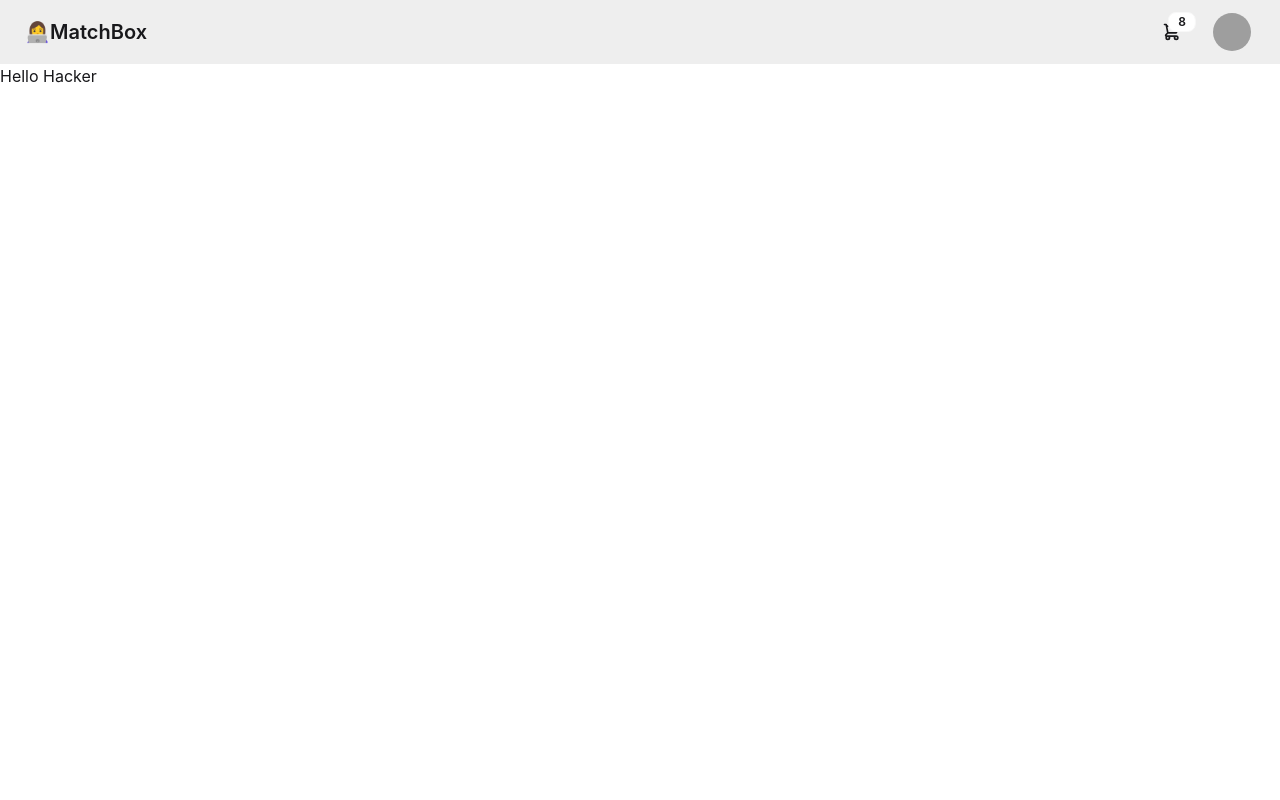
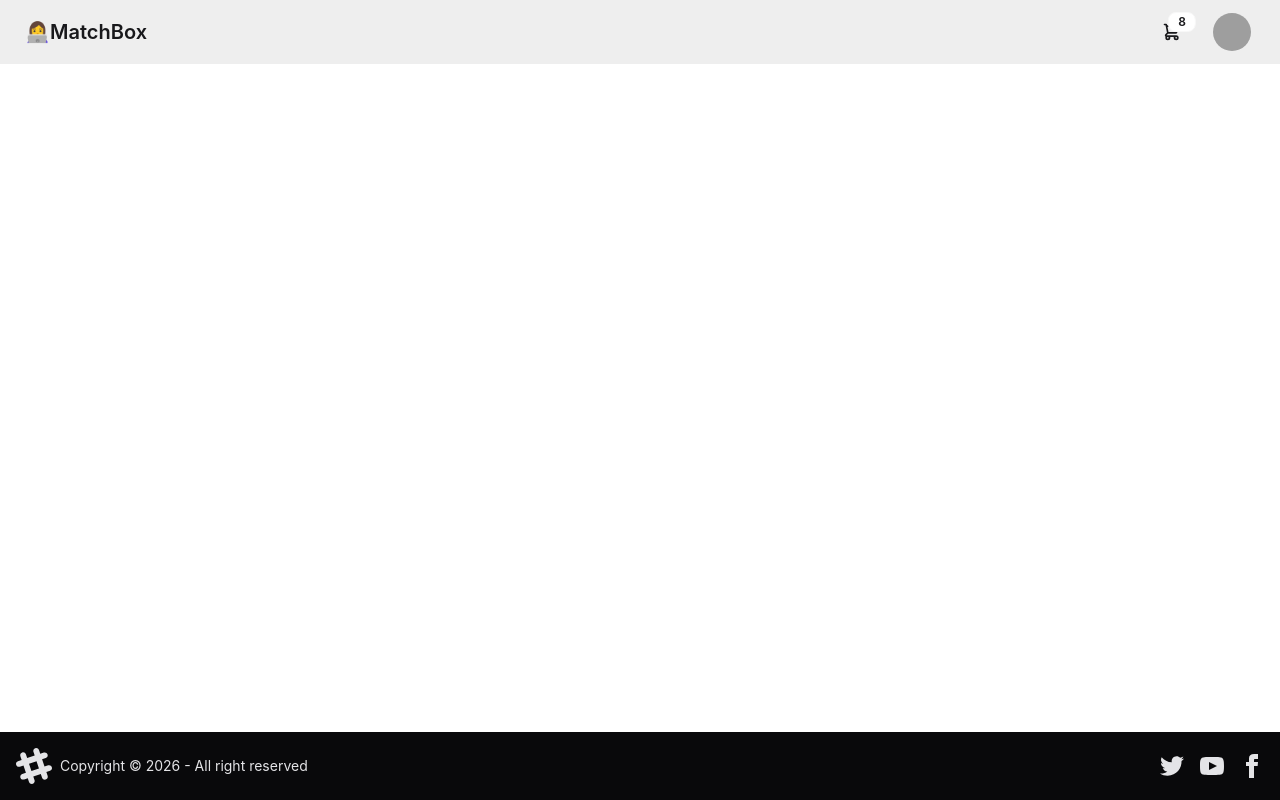
Before and after one commit to abhishekcha/matchbox_web, a React (Vite) app: page / in a window 1280 px wide. Built offline with nearby package versions, Linux system fonts and the light colour scheme; grey boxes are pictures that could not be loaded.

Commit message:
Implement routing and layout components: add NavBar, Body, Footer, and Login/Profile pages

```diff
--- a/package.json
+++ b/package.json
@@ -13,6 +13,7 @@
     "@tailwindcss/vite": "^4.2.2",
     "react": "^19.2.4",
     "react-dom": "^19.2.4",
+    "react-router": "^7.13.2",
     "tailwindcss": "^4.2.2"
   },
   "devDependencies": {
--- a/src/App.jsx
+++ b/src/App.jsx
@@ -1,57 +1,19 @@
+import { BrowserRouter, Routes, Route } from "react-router";
 import { useState } from "react";
+import NavBar from "./NavBar";
+import Body from "./Body";
+import Profile from "./Profile";
+import Login from "./Login";
 function App() {
-  const [count, setCount] = useState(0);
   return (
-    <div>
-      <div className="navbar bg-base-300">
-  <div className="flex-1">
-    <a className="btn btn-ghost text-xl">👩‍💻MatchBox</a>
-  </div>
-  <div className="flex-none">
-    <div className="dropdown dropdown-end">
-      <div tabIndex={0} role="button" className="btn btn-ghost btn-circle">
-        <div className="indicator">
-          <svg xmlns="http://www.w3.org/2000/svg" className="h-5 w-5" fill="none" viewBox="0 0 24 24" stroke="currentColor"> <path strokeLinecap="round" strokeLinejoin="round" strokeWidth="2" d="M3 3h2l.4 2M7 13h10l4-8H5.4M7 13L5.4 5M7 13l-2.293 2.293c-.63.63-.184 1.707.707 1.707H17m0 0a2 2 0 100 4 2 2 0 000-4zm-8 2a2 2 0 11-4 0 2 2 0 014 0z" /> </svg>
-          <span className="badge badge-sm indicator-item">8</span>
-        </div>
-      </div>
-      <div
-        tabIndex={0}
-        className="card card-compact dropdown-content bg-base-100 z-1 mt-3 w-52 shadow">
-        <div className="card-body">
-          <span className="text-lg font-bold">8 Items</span>
-          <span className="text-info">Subtotal: $999</span>
-          <div className="card-actions">
-            <button className="btn btn-primary btn-block">View cart</button>
-          </div>
-        </div>
-      </div>
-    </div>
-    <div className="dropdown dropdown-end mx-5">
-      <div tabIndex={0} role="button" className="btn btn-ghost btn-circle avatar">
-        <div className="w-10 rounded-full">
-          <img
-            alt="Tailwind CSS Navbar component"
-            src="https://img.daisyui.com/images/stock/photo-1534528741775-53994a69daeb.webp" />
-        </div>
-      </div>
-      <ul
-        tabIndex="-1"
-        className="menu menu-sm dropdown-content bg-base-100 rounded-box z-1 mt-3 w-52 p-2 shadow">
-        <li>
-          <a className="justify-between">
-            Profile
-            <span className="badge">New</span>
-          </a>
-        </li>
-        <li><a>Settings</a></li>
-        <li><a>Logout</a></li>
-      </ul>
-    </div>
-  </div>
-</div>
-      <h1>Hello Hacker</h1>
-    </div>
+    <BrowserRouter basename="/">
+      <Routes>
+        <Route path="/" element={<Body />}>
+          <Route path="/login" element={<Login />} />
+          <Route path="/profile" element={<Profile />} />
+        </Route>
+      </Routes>
+    </BrowserRouter>
   );
 }
 export default App;
--- /dev/null
+++ b/src/Body.jsx
@@ -0,0 +1,15 @@
+import React from 'react'
+import NavBar from './NavBar'
+import { Outlet } from 'react-router'
+import Footer from './Footer'
+
+const Body = () => {
+  return (
+    <div>
+    <NavBar/>
+    <Outlet/>
+    <Footer/>
+    </div>
+  )
+}
+export default Body;
--- /dev/null
+++ b/src/Footer.jsx
@@ -0,0 +1,59 @@
+import React from 'react'
+
+const Footer = () => {
+  return (
+    <footer className="footer sm:footer-horizontal bg-neutral text-neutral-content p-4 fixed bottom-0">
+  <aside className="grid-flow-col items-center">
+    <svg
+      width="36"
+      height="36"
+      viewBox="0 0 24 24"
+      xmlns="http://www.w3.org/2000/svg"
+      fillRule="evenodd"
+      clipRule="evenodd"
+      className="fill-current">
+      <path
+        d="M22.672 15.226l-2.432.811.841 2.515c.33 1.019-.209 2.127-1.23 2.456-1.15.325-2.148-.321-2.463-1.226l-.84-2.518-5.013 1.677.84 2.517c.391 1.203-.434 2.542-1.831 2.542-.88 0-1.601-.564-1.86-1.314l-.842-2.516-2.431.809c-1.135.328-2.145-.317-2.463-1.229-.329-1.018.211-2.127 1.231-2.456l2.432-.809-1.621-4.823-2.432.808c-1.355.384-2.558-.59-2.558-1.839 0-.817.509-1.582 1.327-1.846l2.433-.809-.842-2.515c-.33-1.02.211-2.129 1.232-2.458 1.02-.329 2.13.209 2.461 1.229l.842 2.515 5.011-1.677-.839-2.517c-.403-1.238.484-2.553 1.843-2.553.819 0 1.585.509 1.85 1.326l.841 2.517 2.431-.81c1.02-.33 2.131.211 2.461 1.229.332 1.018-.21 2.126-1.23 2.456l-2.433.809 1.622 4.823 2.433-.809c1.242-.401 2.557.484 2.557 1.838 0 .819-.51 1.583-1.328 1.847m-8.992-6.428l-5.01 1.675 1.619 4.828 5.011-1.674-1.62-4.829z"></path>
+    </svg>
+    <p>Copyright © {new Date().getFullYear()} - All right reserved</p>
+  </aside>
+  <nav className="grid-flow-col gap-4 md:place-self-center md:justify-self-end">
+    <a>
+      <svg
+        xmlns="http://www.w3.org/2000/svg"
+        width="24"
+        height="24"
+        viewBox="0 0 24 24"
+        className="fill-current">
+        <path
+          d="M24 4.557c-.883.392-1.832.656-2.828.775 1.017-.609 1.798-1.574 2.165-2.724-.951.564-2.005.974-3.127 1.195-.897-.957-2.178-1.555-3.594-1.555-3.179 0-5.515 2.966-4.797 6.045-4.091-.205-7.719-2.165-10.148-5.144-1.29 2.213-.669 5.108 1.523 6.574-.806-.026-1.566-.247-2.229-.616-.054 2.281 1.581 4.415 3.949 4.89-.693.188-1.452.232-2.224.084.626 1.956 2.444 3.379 4.6 3.419-2.07 1.623-4.678 2.348-7.29 2.04 2.179 1.397 4.768 2.212 7.548 2.212 9.142 0 14.307-7.721 13.995-14.646.962-.695 1.797-1.562 2.457-2.549z"></path>
+      </svg>
+    </a>
+    <a>
+      <svg
+        xmlns="http://www.w3.org/2000/svg"
+        width="24"
+        height="24"
+        viewBox="0 0 24 24"
+        className="fill-current">
+        <path
+          d="M19.615 3.184c-3.604-.246-11.631-.245-15.23 0-3.897.266-4.356 2.62-4.385 8.816.029 6.185.484 8.549 4.385 8.816 3.6.245 11.626.246 15.23 0 3.897-.266 4.356-2.62 4.385-8.816-.029-6.185-.484-8.549-4.385-8.816zm-10.615 12.816v-8l8 3.993-8 4.007z"></path>
+      </svg>
+    </a>
+    <a>
+      <svg
+        xmlns="http://www.w3.org/2000/svg"
+        width="24"
+        height="24"
+        viewBox="0 0 24 24"
+        className="fill-current">
+        <path
+          d="M9 8h-3v4h3v12h5v-12h3.642l.358-4h-4v-1.667c0-.955.192-1.333 1.115-1.333h2.885v-5h-3.808c-3.596 0-5.192 1.583-5.192 4.615v3.385z"></path>
+      </svg>
+    </a>
+  </nav>
+</footer>
+  )
+}
+
+export default Footer
--- /dev/null
+++ b/src/Login.jsx
@@ -0,0 +1,8 @@
+import React from 'react'
+const Login = () => {
+  return (
+    <div>Login</div>
+  )
+}
+
+export default Login
--- /dev/null
+++ b/src/NavBar.jsx
@@ -0,0 +1,55 @@
+import React from 'react'
+
+const NavBar = () => {
+  return (
+     <div className="navbar bg-base-300">
+  <div className="flex-1">
+    <a className="btn btn-ghost text-xl">👩‍💻MatchBox</a>
+  </div>
+  <div className="flex-none">
+    <div className="dropdown dropdown-end">
+      <div tabIndex={0} role="button" className="btn btn-ghost btn-circle">
+        <div className="indicator">
+          <svg xmlns="http://www.w3.org/2000/svg" className="h-5 w-5" fill="none" viewBox="0 0 24 24" stroke="currentColor"> <path strokeLinecap="round" strokeLinejoin="round" strokeWidth="2" d="M3 3h2l.4 2M7 13h10l4-8H5.4M7 13L5.4 5M7 13l-2.293 2.293c-.63.63-.184 1.707.707 1.707H17m0 0a2 2 0 100 4 2 2 0 000-4zm-8 2a2 2 0 11-4 0 2 2 0 014 0z" /> </svg>
+          <span className="badge badge-sm indicator-item">8</span>
+        </div>
+      </div>
+      <div
+        tabIndex={0}
+        className="card card-compact dropdown-content bg-base-100 z-1 mt-3 w-52 shadow">
+        <div className="card-body">
+          <span className="text-lg font-bold">8 Items</span>
+          <span className="text-info">Subtotal: $999</span>
+          <div className="card-actions">
+            <button className="btn btn-primary btn-block">View cart</button>
+          </div>
+        </div>
+      </div>
+    </div>
+    <div className="dropdown dropdown-end mx-5">
+      <div tabIndex={0} role="button" className="btn btn-ghost btn-circle avatar">
+        <div className="w-10 rounded-full">
+          <img
+            alt="Tailwind CSS Navbar component"
+            src="https://img.daisyui.com/images/stock/photo-1534528741775-53994a69daeb.webp" />
+        </div>
+      </div>
+      <ul
+        tabIndex="-1"
+        className="menu menu-sm dropdown-content bg-base-100 rounded-box z-1 mt-3 w-52 p-2 shadow">
+        <li>
+          <a className="justify-between">
+            Profile
+            <span className="badge">New</span>
+          </a>
+        </li>
+        <li><a>Settings</a></li>
+        <li><a>Logout</a></li>
+      </ul>
+    </div>
+  </div>
+</div>
+  )
+}
+
+export default NavBar
--- /dev/null
+++ b/src/Profile.jsx
@@ -0,0 +1,8 @@
+import React from 'react'
+const Profile = () => {
+  return (
+    <div>Profile</div>
+  )
+}
+
+export default Profile
```
Also changed, not shown: 2 other files (tests, documents, lock files or other folders).
